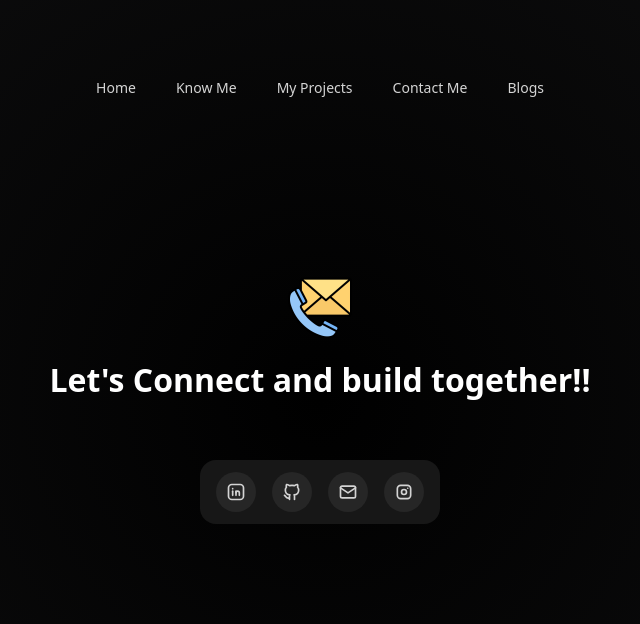
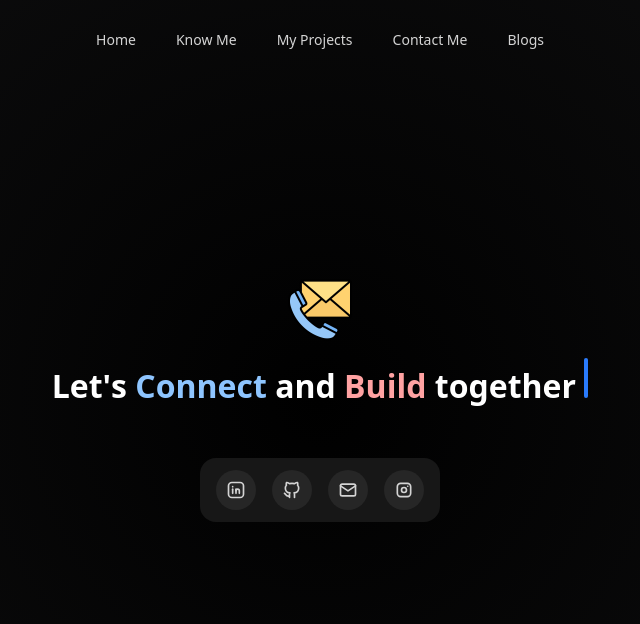
Before and after one commit to ayantik2006/Portfolio2.0, a React (Vite) app in the folder frontend/: page /contact-me in a window 1280 px wide. Shown: the top 624 px of the page, without its empty margins (320-960 px from the left). Built offline with nearby package versions, Linux system fonts and the light colour scheme.

Commit message:
typewriter effect added to contact me

```diff
--- a/frontend/src/components/ContactMe.tsx
+++ b/frontend/src/components/ContactMe.tsx
@@ -1,21 +1,43 @@
 import { FloatingDockContactUs } from "./FloatingDockContactUs";
 import Navbar from "./Navbar";
 import { EncryptedText } from "./ui/encrypted-text";
+import { TypewriterEffect } from "./ui/typewriter-effect";
 
 function ContactMe() {
+  const words = [
+    {
+      text: "Let's",
+      className:"text-white"
+    },
+    {
+      text: "Connect",
+      className:"text-blue-300"
+    },
+    {
+      text: "and",
+      className:"text-white"
+    },
+    {
+      text: "Build",
+      className:"text-red-300"
+    },
+    {
+      text: "together",
+      className:"text-white"
+    },
+
+  ];
   return (
     <div className="min-h-screen bg-[radial-gradient(circle,_#000,_#0f0f10)] selection:bg-white selection:text-black flex flex-col gap-[10rem] items-center justify-center text-white scroll-smooth">
       <Navbar />
       <div className="max-w-[35rem] text-center text-[2rem] font-semibold flex flex-col gap-4 items-center mx-10">
-        <img src="../../contact-us.png" alt="contact-us" className="w-[4rem] hover:rotate-[-10deg] duration-300"/>
-        <EncryptedText
-          text="Let's Connect and build together!!"
-          encryptedClassName="text-neutral-500"
-          revealedClassName="text-white"
-          revealDelayMs={50}
-          className="mb-[2.5rem]"
+        <img
+          src="../../contact-us.png"
+          alt="contact-us"
+          className="w-[4rem] hover:rotate-[-10deg] duration-300"
         />
-        <FloatingDockContactUs/>
+        <TypewriterEffect words={words} className="mb-[2rem]"/>
+        <FloatingDockContactUs />
       </div>
     </div>
   );
--- a/frontend/src/components/Navbar.tsx
+++ b/frontend/src/components/Navbar.tsx
@@ -39,7 +39,7 @@ export default function NavbarDemo() {
   const [isMobileMenuOpen, setIsMobileMenuOpen] = useState(false);
 
   return (
-    <div className=" w-full fixed top-[4rem] z-40">
+    <div className=" w-full fixed top-[1rem] z-40">
       <Navbar>
         {/* Desktop Navigation */}
         <NavBody>
--- /dev/null
+++ b/frontend/src/components/ui/typewriter-effect.tsx
@@ -0,0 +1,187 @@
+"use client";
+
+import { cn } from "@/lib/utils";
+import { motion, stagger, useAnimate, useInView } from "motion/react";
+import { useEffect } from "react";
+
+export const TypewriterEffect = ({
+  words,
+  className,
+  cursorClassName,
+}: {
+  words: {
+    text: string;
+    className?: string;
+  }[];
+  className?: string;
+  cursorClassName?: string;
+}) => {
+  // split text inside of words into array of characters
+  const wordsArray = words.map((word) => {
+    return {
+      ...word,
+      text: word.text.split(""),
+    };
+  });
+
+  const [scope, animate] = useAnimate();
+  const isInView = useInView(scope);
+  useEffect(() => {
+    if (isInView) {
+      animate(
+        "span",
+        {
+          display: "inline-block",
+          opacity: 1,
+          width: "fit-content",
+        },
+        {
+          duration: 0.3,
+          delay: stagger(0.1),
+          ease: "easeInOut",
+        }
+      );
+    }
+  }, [isInView]);
+
+  const renderWords = () => {
+    return (
+      <motion.div ref={scope} className="inline">
+        {wordsArray.map((word, idx) => {
+          return (
+            <div key={`word-${idx}`} className="inline-block">
+              {word.text.map((char, index) => (
+                <motion.span
+                  initial={{}}
+                  key={`char-${index}`}
+                  className={cn(
+                    `dark:text-white text-black opacity-0 hidden`,
+                    word.className
+                  )}
+                >
+                  {char}
+                </motion.span>
+              ))}
+              &nbsp;
+            </div>
+          );
+        })}
+      </motion.div>
+    );
+  };
+  return (
+    <div
+      className={cn(
+        " font-bold text-center",
+        className
+      )}
+    >
+      {renderWords()}
+      <motion.span
+        initial={{
+          opacity: 0,
+        }}
+        animate={{
+          opacity: 1,
+        }}
+        transition={{
+          duration: 0.8,
+          repeat: Infinity,
+          repeatType: "reverse",
+        }}
+        className={cn(
+          "inline-block rounded-sm w-[4px] h-4 md:h-6 lg:h-10 bg-blue-500",
+          cursorClassName
+        )}
+      ></motion.span>
+    </div>
+  );
+};
+
+export const TypewriterEffectSmooth = ({
+  words,
+  className,
+  cursorClassName,
+}: {
+  words: {
+    text: string;
+    className?: string;
+  }[];
+  className?: string;
+  cursorClassName?: string;
+}) => {
+  // split text inside of words into array of characters
+  const wordsArray = words.map((word) => {
+    return {
+      ...word,
+      text: word.text.split(""),
+    };
+  });
+  const renderWords = () => {
+    return (
+      <div>
+        {wordsArray.map((word, idx) => {
+          return (
+            <div key={`word-${idx}`} className="inline-block">
+              {word.text.map((char, index) => (
+                <span
+                  key={`char-${index}`}
+                  className={cn(`dark:text-white text-black `, word.className)}
+                >
+                  {char}
+                </span>
+              ))}
+              &nbsp;
+            </div>
+          );
+        })}
+      </div>
+    );
+  };
+
+  return (
+    <div className={cn("flex space-x-1 my-6", className)}>
+      <motion.div
+        className="overflow-hidden pb-2"
+        initial={{
+          width: "0%",
+        }}
+        whileInView={{
+          width: "fit-content",
+        }}
+        transition={{
+          duration: 2,
+          ease: "linear",
+          delay: 1,
+        }}
+      >
+        <div
+          className="text-xs sm:text-base md:text-xl lg:text:3xl xl:text-5xl font-bold"
+          style={{
+            whiteSpace: "nowrap",
+          }}
+        >
+          {renderWords()}{" "}
+        </div>{" "}
+      </motion.div>
+      <motion.span
+        initial={{
+          opacity: 0,
+        }}
+        animate={{
+          opacity: 1,
+        }}
+        transition={{
+          duration: 0.8,
+
+          repeat: Infinity,
+          repeatType: "reverse",
+        }}
+        className={cn(
+          "block rounded-sm w-[4px]  h-4 sm:h-6 xl:h-12 bg-blue-500",
+          cursorClassName
+        )}
+      ></motion.span>
+    </div>
+  );
+};
```
